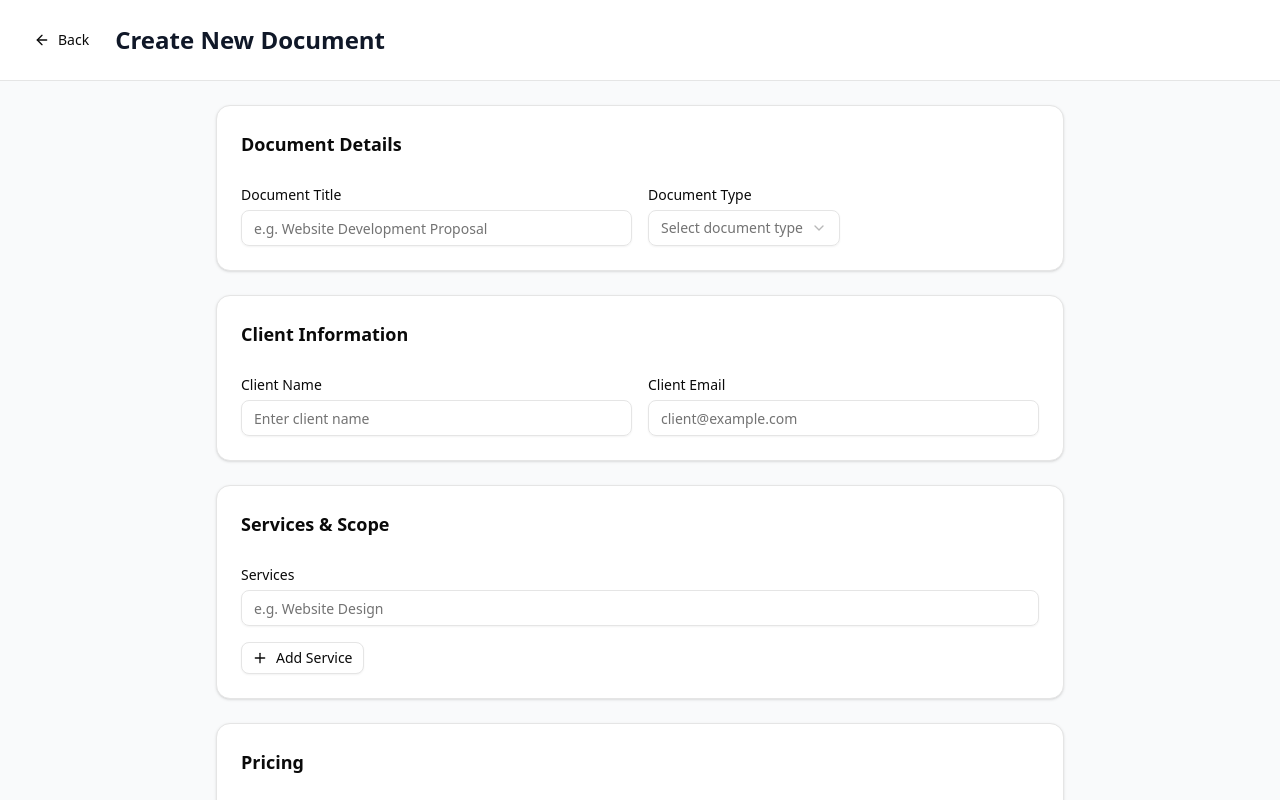
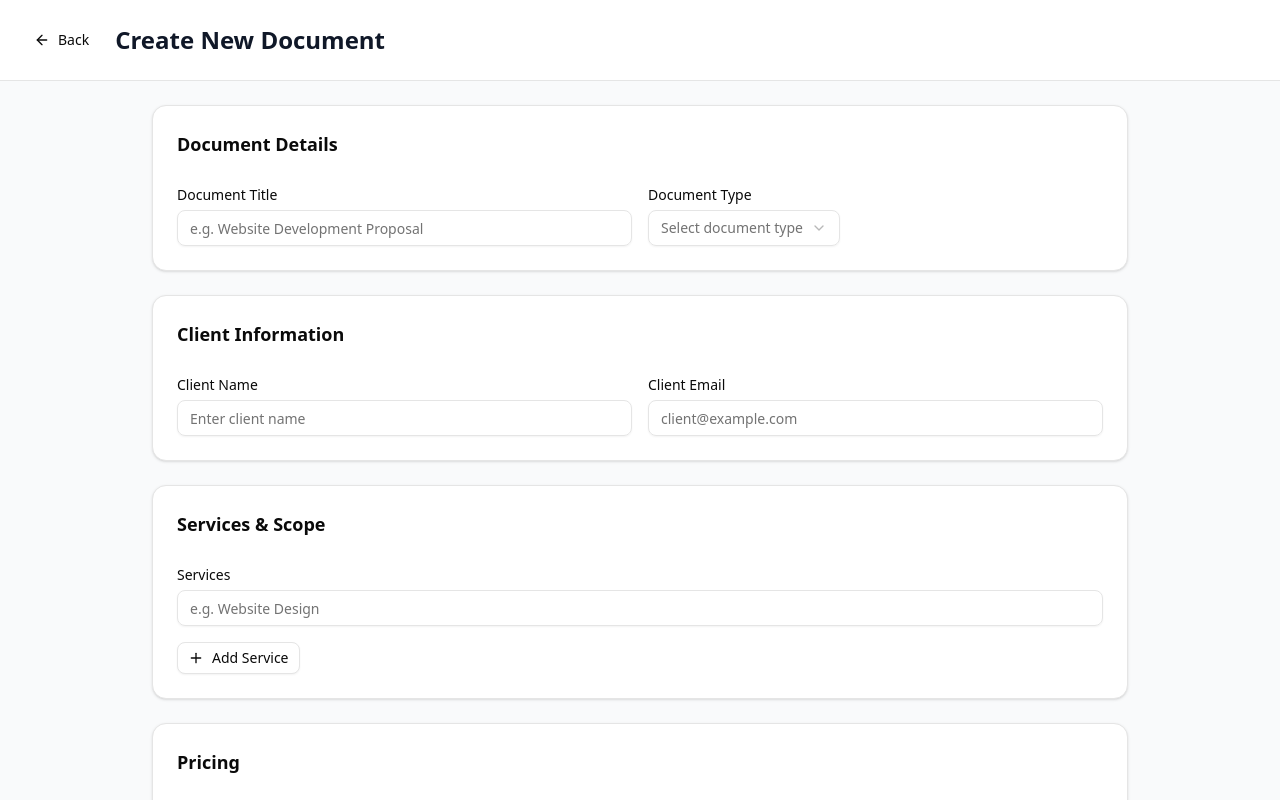
Before and after one commit to preston176/dokazi-app, a Next.js app: page /dashboard/create-document in a window 1280 px wide. Shown: the top 800 px of the page. Built offline with nearby package versions, Linux system fonts and the light colour scheme.

Commit message:
Refactor CreateDocHeader and CreateDocument components: add container class for improved layout and responsiveness

```diff
--- a/app/dashboard/create-document/_components/CreateDocHeader.tsx
+++ b/app/dashboard/create-document/_components/CreateDocHeader.tsx
@@ -6,7 +6,7 @@ import { ArrowLeft } from "lucide-react";
 // Header Component
 function CreateDocHeader({ onBack }: { onBack?: () => void }) {
     return (
-        <div className="flex items-center gap-4 p-4 lg:p-6 border-b bg-white">
+        <div className="flex items-center gap-4 p-4 lg:p-6 border-b bg-white container mx-auto">
             <Button variant="ghost" size="sm" onClick={onBack} className="gap-2">
                 <ArrowLeft className="w-4 h-4" />
                 Back
--- a/app/dashboard/create-document/page.tsx
+++ b/app/dashboard/create-document/page.tsx
@@ -1,3 +1,5 @@
+"use client"
+
 import { Button } from "@/components/ui/button"
 import CreateDocHeader from "./_components/CreateDocHeader";
 import DocDetails from "./_components/DocDetails";
@@ -39,10 +41,10 @@ export default function CreateDocument() {
     }
 
     return (
-        <div className="min-h-screen bg-gray-50">
-            <CreateDocHeader onBack={handleBack} />
+        <div className="min-h-screen bg-gray-50  ">
+            <CreateDocHeader onBack={handleBack}  />
 
-            <div className="max-w-4xl mx-auto p-4 lg:p-6 space-y-6">
+            <div className="p-4 lg:p-6 space-y-6 max-w-5xl mx-auto">
                 <DocDetails />
                 <ClientInfo />
                 <ServiceScopeSection />
```
